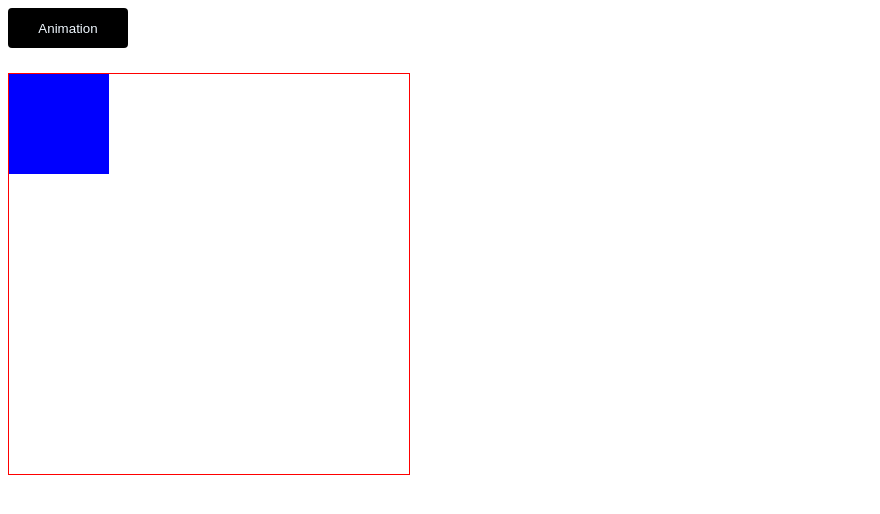
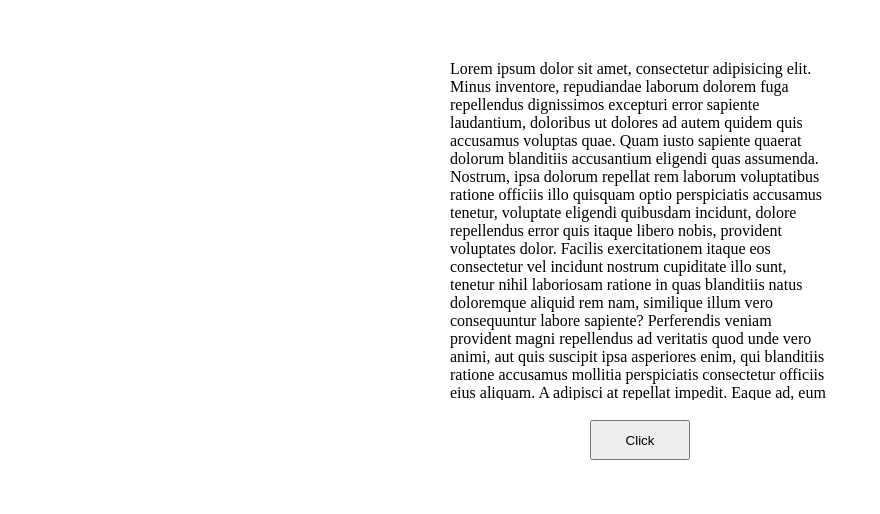
Before and after one commit to uxsergey/lernen, a plain HTML site: page lessons/index.html in a window 1280 px wide. Shown: the whole page, without its empty margins (0-880 px from the left). Drawn offline with Linux system fonts and the light colour scheme.

Commit message:
Lesson 42: Window propertys

```diff
--- a/Food/src/js/main.js
+++ b/Food/src/js/main.js
@@ -56,7 +56,7 @@ window.addEventListener('DOMContentLoaded', () => {
 
     function getZero(num) {
         if (num >= 0 && num < 10) {
-            return `0${num}`
+            return `0${num}`;
         } else {
             return num;
         }
--- a/lessons/index.html
+++ b/lessons/index.html
@@ -10,10 +10,23 @@
 </head>
 
 <body>
-    <button class="btn">Animation</button>
-    <div class="wrapper">
-        <div class="box"></div>
-    </div>
+    <div class="box">Lorem ipsum dolor sit amet, consectetur adipisicing elit. Minus inventore, repudiandae laborum dolorem fuga repellendus dignissimos excepturi error sapiente laudantium, doloribus ut dolores ad autem quidem quis accusamus voluptas quae. Quam iusto
+        sapiente quaerat dolorum blanditiis accusantium eligendi quas assumenda. Nostrum, ipsa dolorum repellat rem laborum voluptatibus ratione officiis illo quisquam optio perspiciatis accusamus tenetur, voluptate eligendi quibusdam incidunt, dolore
+        repellendus error quis itaque libero nobis, provident voluptates dolor. Facilis exercitationem itaque eos consectetur vel incidunt nostrum cupiditate illo sunt, tenetur nihil laboriosam ratione in quas blanditiis natus doloremque aliquid rem nam,
+        similique illum vero consequuntur labore sapiente? Perferendis veniam provident magni repellendus ad veritatis quod unde vero animi, aut quis suscipit ipsa asperiores enim, qui blanditiis ratione accusamus mollitia perspiciatis consectetur officiis
+        eius aliquam. A adipisci at repellat impedit. Eaque ad, eum laudantium deserunt. Quis error voluptatem tempora quam ducimus aut, architecto odio voluptatum reiciendis. Atque error, deleniti similique non nam ratione. Perferendis, officiis mollitia
+        laboriosam quam, nisi vel obcaecati vero dicta ducimus dolorum quas, excepturi consequatur fugiat sit minima repellendus quia aliquid numquam id autem unde dolorem quaerat odit. Harum eaque dolor dicta, accusantium deserunt eius deleniti nisi
+        quas assumenda consectetur, odit modi exercitationem, officia doloribus quidem perferendis repellendus quos commodi eveniet cum beatae ea molestiae reprehenderit. Facilis, iste corporis earum. Nemo aliquam architecto error facilis amet, nihil
+        sed excepturi necessitatibus rem delectus, omnis ipsa ut temporibus expedita quas natus ipsum fuga eum harum nisi facere cupiditate reiciendis! Id magnam blanditiis eligendi, nulla accusamus magni. Placeat quidem repellat explicabo minus esse
+        numquam velit, accusantium a, cumque aperiam iure alias natus aliquam minima quas possimus assumenda quod, doloremque saepe perspiciatis nulla vero quibusdam voluptates. Nihil, aliquam maiores earum non similique quos? Quos cumque est illum assumenda
+        perspiciatis, obcaecati atque doloribus cum soluta sit qui, deserunt reprehenderit quibusdam ratione odio similique a, quod cupiditate! Accusamus hic minus numquam, repellendus, ullam beatae itaque ad laudantium doloremque dolore error praesentium
+        provident consequuntur consectetur culpa necessitatibus facere. Adipisci dignissimos fugiat consequuntur temporibus magni eius deleniti. Reiciendis, distinctio nesciunt modi repellendus aperiam quia dolore porro, pariatur eos. Ducimus iusto officiis
+        cupiditate, error modi eius, dolores maxime a eaque tenetur? Quae nulla reprehenderit voluptatibus fugit cum distinctio hic libero maiores fugiat, atque amet qui cupiditate pariatur quaerat illo similique sunt doloribus modi reiciendis blanditiis
+        in voluptatem esse. Hic voluptates atque beatae nihil ad perspiciatis repudiandae, consequuntur non nesciunt maiores alias eos odit, officiis inventore eaque aperiam voluptatibus. Fugiat eum esse nam saepe soluta ab accusamus nemo fuga aut, distinctio
+        officia atque. Voluptatibus perspiciatis magni harum incidunt aliquid temporibus quas labore exercitationem. Alias mollitia magnam sequi, totam corrupti temporibus facere praesentium iste velit aliquam minus enim cupiditate rem. Iste molestiae
+        maxime illum non accusantium voluptas blanditiis, quod consectetur, quidem est culpa voluptates obcaecati, ipsum ab natus vitae! Consectetur animi quae tenetur odio repellendus natus tempora ipsa culpa, inventore accusamus ea corporis doloribus
+        id harum voluptatem, praesentium temporibus, explicabo totam mollitia molestiae est iusto vel repellat molestias. Repellat placeat voluptas quaerat eaque, illum dicta rerum numquam sunt!</div>
+    <button>Click</button>
     <script src="script/sctipt.js"></script>
 </body>
 
--- a/lessons/script/sctipt.js
+++ b/lessons/script/sctipt.js
@@ -1,28 +1,23 @@
 'use strict';
-const now = new Date('2020-11-25');
-// new Date.parse('2020-11-25');
+const box = document.querySelector('.box');
+// const width = box.clientWidth,
+//     height = box.clientHeight;
+// const width = box.offsetWidth;
+// const height = box.offsetHeight;
+const height = box.scrollHeight;
+const width = box.scrollWidth;
+const btn = document.querySelector('button');
 
-//Методы сеттеры
-console.log(now.setHours(140)); //Установить время
-console.log(now);
-
-//Методы геттеры
-
-// console.log(now);
-// console.log(now.getFullYear()); //Получение полного года
-// console.log(now.getMounth()); //Получение полного месяца
-// console.log(now.getHours()); //Получение времени
-// console.log(now.getDate()); //Получение дня
-// console.log(now.getDay()); //Получение номера дня недел.неделя начинается с воскр.
-// console.log(now.getUTCHours()); //Получениевремени по другому часовому поясу
-// console.log(now.getTimezoneOffset()); //Получение рахницы между часовым поясом и UTC
-// console.log(now.getTime()); //Получение количества милисекунд с 1970-01-01
+console.log(width, height);
+btn.addEventListener('click', () => {
+    box.style.height = box.scrollHeight + 'px';
+    console.log(box.scrollTop);
+});
 
 
-let start = new Date();
-for (let i = 0; i < 10000; i++) {
-    let some = i ** 3;
-}
-let end = new Date();
-
-alert(`Цикл отработал за ${end-start} милисекунд`);
+console.log(box.getBoundingClientRect().top);
+const style = window.getComputedStyle(box);
+console.log(style.display);
+console.log(document.documentElement.scrollTop);
+// window.scrollTo(0, 400)//Спуститься на 400 писелей с начала страницы
+// window.scrollBy(0, 400)//Спуститься на 400 писелей из текущего места
--- a/lessons/styles/main.css
+++ b/lessons/styles/main.css
@@ -1,26 +1,17 @@
-button {
-    background: #000;
-    color: aliceblue;
-    padding: .5em 2em;
-    border-style: none;
-    border-radius: 4px;
-    outline: none;
-    cursor: pointer;
-    height: 40px;
-    width: 120px;
+.box {
+    box-sizing: border-box;
+    width: 400px;
+    height: 350px;
+    overflow: scroll;
+    margin: 0 auto;
+    margin-top: 50px;
+    padding: 10px;
 }
 
-.wrapper {
-    margin-top: 2%;
-    width: 400px;
-    height: 400px;
-    border: 1px solid red;
-    position: relative;
+button {
+    width: 100px;
+    height: 40px;
+    display: block;
+    margin: 0 auto;
+    margin-top: 20px;
 }
-
-.box {
-    position: absolute;
-    background: blue;
-    width: 100px;
-    height: 100px;
-}
```
Also changed, not shown: 1 other file.
